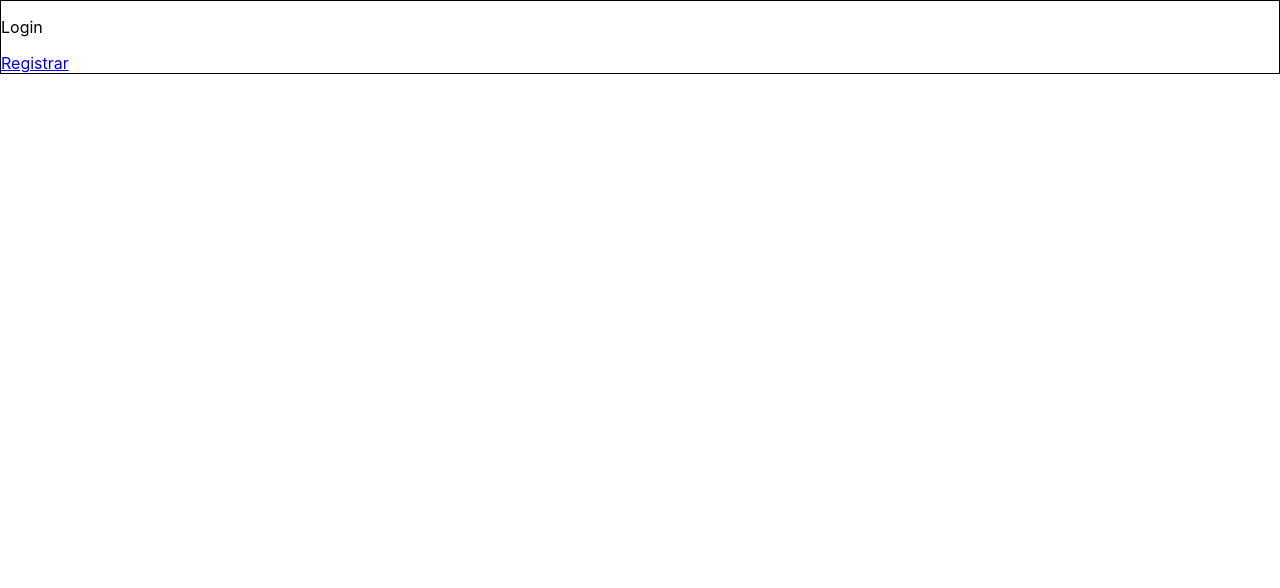
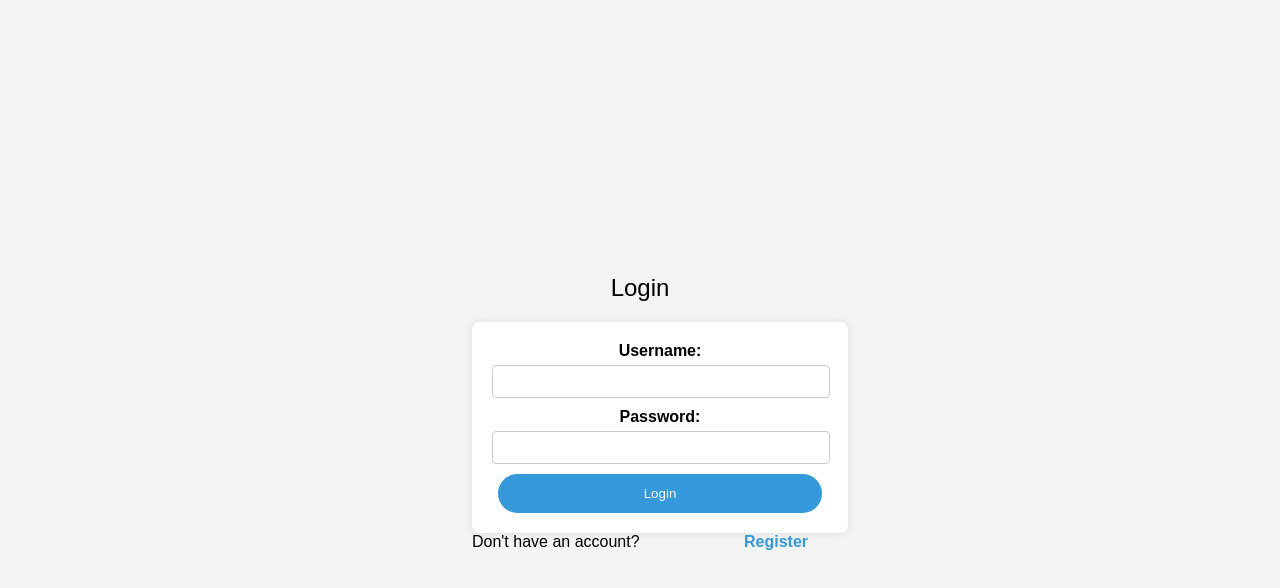
Before and after one commit to es20232/eqp4, a React (Create React App) app in the folder tigrim_base/frontend/: page / in a window 1280 px wide. Shown: the top 588 px of the page. Built offline with nearby package versions, Linux system fonts and the light colour scheme.

Commit message:
Added a dashboard page

```diff
--- /dev/null
+++ b/package.json
@@ -0,0 +1,5 @@
+{
+  "dependencies": {
+    "react-scripts": "^5.0.1"
+  }
+}
--- a/tigrim_base/frontend/src/pages/Dashboard.js
+++ b/tigrim_base/frontend/src/pages/Dashboard.js
@@ -1,12 +1,19 @@
-import '../styles/Dashboard.css'
+// Dashboard.js
+import React from 'react';
+import { Link } from 'react-router-dom';
+import '../styles/Dashboard.css';
 
 function Dashboard() {
   return (
     <div className="Dashboard">
       <header className="Dashboard-header">
+        <h2>Welcome to the Dashboard</h2>
         <p>
-          Dashboard
+          This is your personalized dashboard. You can add your content here.
         </p>
+        <Link to="/Perfil">
+          <button className="dashboard-button">Perfil</button>
+        </Link>
       </header>
     </div>
   );
--- a/tigrim_base/frontend/src/pages/Layout.js
+++ b/tigrim_base/frontend/src/pages/Layout.js
@@ -7,13 +7,7 @@ const Layout = () => {
       <nav>
         <ul>
           <li>
-            <Link to="/Home/">Dashboard</Link>
-          </li>
-          <li>
-            <Link to="/dashboard">Dashboard</Link>
-          </li>
-          <li>
-            <Link to="/perfil">Perfil</Link>
+            <Link to="/Home/">Home</Link>
           </li>
         </ul>
       </nav>
--- a/tigrim_base/frontend/src/pages/Login.js
+++ b/tigrim_base/frontend/src/pages/Login.js
@@ -1,14 +1,18 @@
+// Login.js
+import React from 'react';
 import { Link } from 'react-router-dom';
-import '../styles/Login.css'
+import LoginForm from './LoginForm'; // Import the new component
+import '../styles/Login.css';
 
 function Login() {
   return (
     <div className="Login">
       <header className="Login-header">
-        <p>
-          Login
-        </p>
-        <Link to="/Register">Registrar</Link>
+        <p>Login</p>
+        <LoginForm />
+        <div>
+          Don't have an account? <Link to="/Register">Register</Link>
+        </div>
       </header>
     </div>
   );
--- /dev/null
+++ b/tigrim_base/frontend/src/pages/LoginForm.js
@@ -0,0 +1,42 @@
+// LoginForm.js
+import React, { useState } from 'react';
+
+const LoginForm = () => {
+  const [username, setUsername] = useState('');
+  const [password, setPassword] = useState('');
+
+  const handleLogin = () => {
+    // Add your authentication logic here
+    console.log('Username:', username);
+    console.log('Password:', password);
+    // Replace the console.log with your authentication logic
+  };
+
+  return (
+    <div className="login-form">
+      <label htmlFor="username">Username:</label>
+      <input
+        type="text"
+        id="username"
+        name="username"
+        value={username}
+        onChange={(e) => setUsername(e.target.value)}
+        required
+      />
+
+      <label htmlFor="password">Password:</label>
+      <input
+        type="password"
+        id="password"
+        name="password"
+        value={password}
+        onChange={(e) => setPassword(e.target.value)}
+        required
+      />
+
+      <button onClick={handleLogin}>Login</button>
+    </div>
+  );
+};
+
+export default LoginForm;
--- a/tigrim_base/frontend/src/styles/Dashboard.css
+++ b/tigrim_base/frontend/src/styles/Dashboard.css
@@ -0,0 +1,40 @@
+/* Dashboard.css */
+body {
+    margin: 0;
+    font-family: Arial, sans-serif;
+    display: flex;
+    justify-content: center;
+    align-items: center;
+    height: 100vh;
+    background-color: #f4f4f4;
+  }
+
+  .Dashboard-header {
+    max-width: 400px;
+    width: 100%;
+    background-color: #fff;
+    padding: 20px;
+    border-radius: 8px;
+    box-shadow: 0 0 10px rgba(0, 0, 0, 0.1);
+    text-align: center;
+  }
+
+  .Dashboard-header h2 {
+    margin-bottom: 10px;
+    color: #3498db;
+  }
+
+  .Dashboard-header p {
+    color: #333;
+  }
+
+  .Dashboard-header a {
+    color: #3498db;
+    text-decoration: none;
+    font-weight: bold;
+    margin-left: 5px;
+  }
+
+  .Dashboard-header a:hover {
+    color: #2980b9;
+  }
--- a/tigrim_base/frontend/src/styles/Login.css
+++ b/tigrim_base/frontend/src/styles/Login.css
@@ -1,3 +1,68 @@
-.Login{
-    border: 1px solid black;
-}
+/* Login.css */
+body {
+    margin: 0;
+    font-family: Arial, sans-serif;
+    display: flex;
+    justify-content: center;
+    align-items: center;
+    height: 100vh;
+    background-color: #f4f4f4;
+  }
+
+  .Login-header {
+    text-align: center;
+  }
+
+  .Login-header p {
+    font-size: 24px; /* Adjust the font size as needed */
+    margin-bottom: 20px;
+  }
+
+  .login-form {
+    max-width: 400px;
+    width: 100%;
+    background-color: #fff;
+    padding: 20px;
+    border-radius: 8px;
+    box-shadow: 0 0 10px rgba(0, 0, 0, 0.1);
+    text-align: center;
+  }
+
+  label {
+    display: block;
+    font-weight: bold;
+    margin-bottom: 5px;
+  }
+
+  input {
+    width: calc(100% - 16px);
+    padding: 8px;
+    margin-bottom: 10px;
+    border: 1px solid #ccc;
+    border-radius: 4px;
+  }
+
+  button {
+    width: calc(100% - 12px);
+    padding: 12px;
+    background-color: #3498db;
+    color: #fff;
+    border: none;
+    border-radius: 40px;
+    cursor: pointer;
+  }
+
+  button:hover {
+    background-color: #2980b9;
+  }
+
+  .Login-header a {
+    color: #3498db;
+    text-decoration: none;
+    font-weight: bold;
+    margin-left: 100px;
+  }
+
+  .Login-header a:hover {
+    color: #2980b9;
+  }
```
Also changed, not shown: 1 other file (tests, documents, lock files or other folders).
